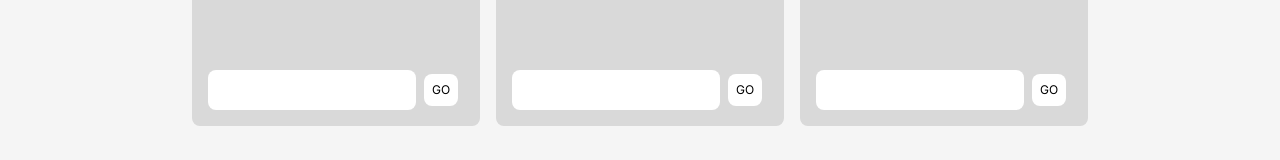
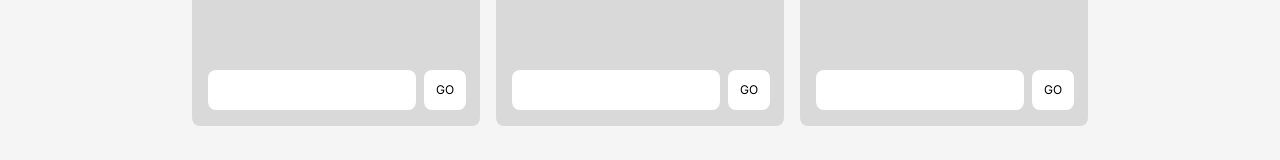
Before and after one commit to brendan-jarvis/shopping-list, a Next.js app: page / in a window 1280 px wide. Shown: the part 430-590 px from the top of the page. Built offline with nearby package versions, Linux system fonts and the light colour scheme.

Commit message:
Resize go button

```diff
--- a/src/components/Card.tsx
+++ b/src/components/Card.tsx
@@ -100,7 +100,7 @@ const Card = ({ list, data, setData }: CardProps) => {
             />
             <button
               type="submit"
-              className="rounded-lg bg-white p-2 text-xs text-black hover:font-bold hover:drop-shadow-md"
+              className="rounded-lg bg-white p-3 text-xs text-black hover:font-bold hover:drop-shadow-md"
             >
               GO
             </button>
```
